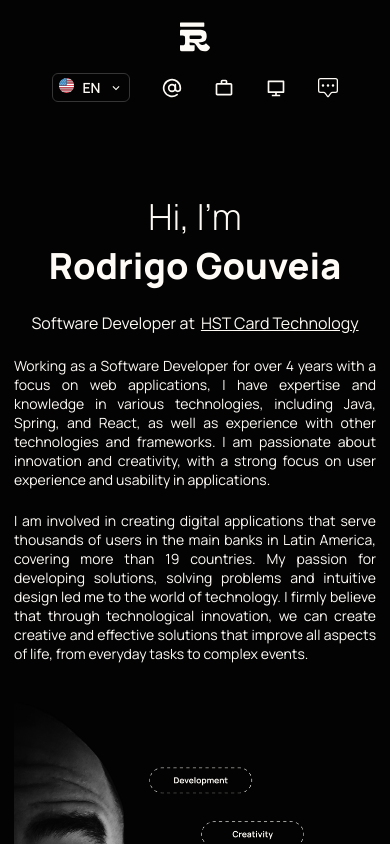
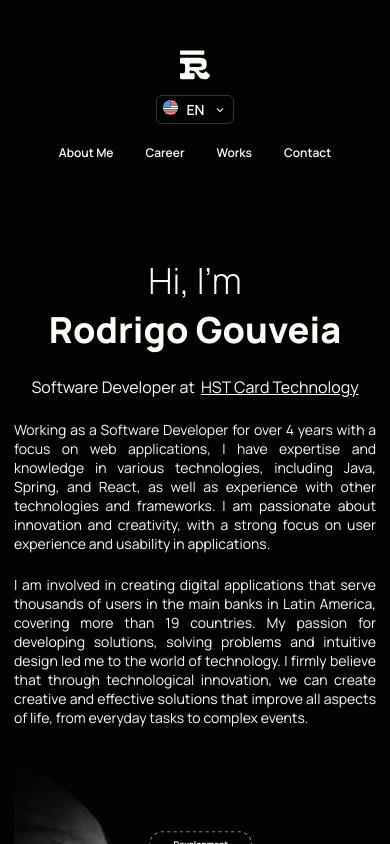
Before and after one commit to rodrigoge/portfolio, a Next.js app: page / in a window 390 px wide. Shown: the top 844 px of the page. Built offline with nearby package versions, Linux system fonts and the light colour scheme.

Commit message:
fix: fixing layout and lighthouse issues

```diff
--- a/src/app/layout.tsx
+++ b/src/app/layout.tsx
@@ -19,7 +19,7 @@ export default function RootLayout({
   children: React.ReactNode;
 }>) {
   return (
-    <html className={font.className}>
+    <html className={font.className} lang="pt-BR">
       <body>
         <LanguageProvider>
           {children}
--- a/src/app/page.module.scss
+++ b/src/app/page.module.scss
@@ -69,7 +69,6 @@
         width: 80%;
         display: flex;
         flex-direction: column;
-        justify-content: flex-end;
         align-items: flex-end;
         opacity: 0;
         transform: translateY(20px);
@@ -86,7 +85,16 @@
 
 @media (max-width: 1260px) {
     .home_container {
+        display: flex;
+        flex-direction: column;
+        padding: 60px 90px;
+
         .hero_left_side {
+            width: 100%;
+            display: flex;
+            align-items: center;
+            justify-content: center;
+
             .description_company_name {
                 display: flex;
                 flex-direction: column;
@@ -96,9 +104,13 @@
         }
 
         .hero_right_side {
-            width: 50%;
+            width: 100%;
+            display: flex;
+            justify-content: flex-start;
+            align-items: flex-start;
+
             img {
-                max-width: 100%;
+                max-width: 60%;
                 max-height: 100%;
                 width: auto;
                 height: auto;
--- a/src/app/page.tsx
+++ b/src/app/page.tsx
@@ -40,7 +40,7 @@ export default function Home() {
             </span>
           </div>
           <div className={styles.hero_right_side}>
-            <Image src={heroImg} alt="Hero Image"/>
+            <Image src={heroImg} alt="Hero Image" loading="lazy"/>
           </div>
       </div>
     </div>
--- a/src/components/Header/Header.module.scss
+++ b/src/components/Header/Header.module.scss
@@ -19,7 +19,13 @@
         }
     }
 
-    .menu_navigation .menu_navigation_list {
+    .menu_navigation {
+        display: flex;
+        flex-direction: row;
+        justify-content: center;
+        align-items: center;
+
+        .menu_navigation_list {
             display: flex;
             flex-direction: row;
             justify-content: center;
@@ -44,39 +50,52 @@
             }
         }
     }
+}
 
 @media (max-width: 920px) {
     .header {
         padding: 0 90px;
 
-        .menu_navigation .menu_navigation_list{
+        .menu_navigation {
+            .menu_navigation_list {
                 a {
                     .text_menu {
-                    display: none;
+                        font-size: 12px;
+                    }
                 }
 
-                .icon {
-                    display: block;
+                li:first-child {
+                    display: grid;
                 }
             }
         }
     }
 }
 
-@media (max-width: 540px) {
+@media (max-width: 690px) {
     .header {
         display: flex;
         flex-direction: column;
         justify-content: center;
         align-items: center;
-        padding: 32px 6px;
+        padding: 52px 6px;
+        margin-top: 32px;
 
-        .menu_navigation .menu_navigation_list {
+        .logo {
+            margin-bottom: 10px;
+        }
+
+        .menu_navigation {
+            display: flex;
+            flex-direction: column;
+
+            .menu_navigation_list {
                 display: flex;
                 flex-direction: row;
                 justify-content: center;
                 align-items: center;
                 padding: 0;
+            }
         }
     }
 }
--- a/src/components/Header/Header.tsx
+++ b/src/components/Header/Header.tsx
@@ -3,10 +3,6 @@
 import { useLanguage } from '@/hooks/useLanguage'
 import Image from 'next/image'
 import Link from 'next/link'
-import { BsChatSquareDots } from 'react-icons/bs'
-import { FiAtSign } from "react-icons/fi"
-import { MdWorkOutline } from 'react-icons/md'
-import { RiComputerLine } from 'react-icons/ri'
 import logo from '../../assets/logo.svg'
 import LanguageSelector from '../LanguageSelector/LanguageSelector'
 import styles from './Header.module.scss'
@@ -20,33 +16,37 @@ export default function Header() {
                 <Image src={logo} alt='Logotype' className={styles.logo_image}/>
             </Link>
 
-            <nav className={styles.menu_navigation}>
+            <nav className={styles.menu_navigation} >
+                    <LanguageSelector />
                 <ul className={styles.menu_navigation_list}>
-                    <LanguageSelector />
+                    <li>
                         <Link href={"/about"}>
                             <span className={styles.text_menu}>
                                 {t("aboutMe")}
                             </span>
-                        <FiAtSign className={styles.icon} />
                         </Link>
+                    </li>
+                    <li>
                         <Link href={"/career"}>
                             <span className={styles.text_menu}>
                                 {t("career")}
                             </span>
-                        <MdWorkOutline className={styles.icon} />
                         </Link>
+                    </li>
+                    <li>
                         <Link href={"/works"}>
                             <span className={styles.text_menu}>
                                 {t("works")}
                             </span>
-                        <RiComputerLine className={styles.icon} />
                         </Link>
+                    </li>
+                    <li>
                         <Link href={"/contact"}>
                             <span className={styles.text_menu}>
                                 {t("contact")}
                             </span>
-                        <BsChatSquareDots className={styles.icon} />
                         </Link>
+                    </li>
                 </ul>
             </nav>
         </header>
```
Lines whose indentation alone changed are shown as unchanged.
